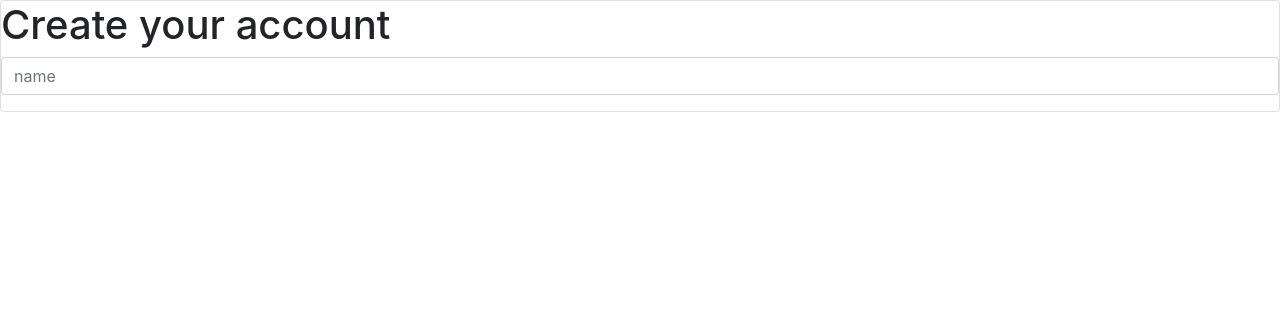
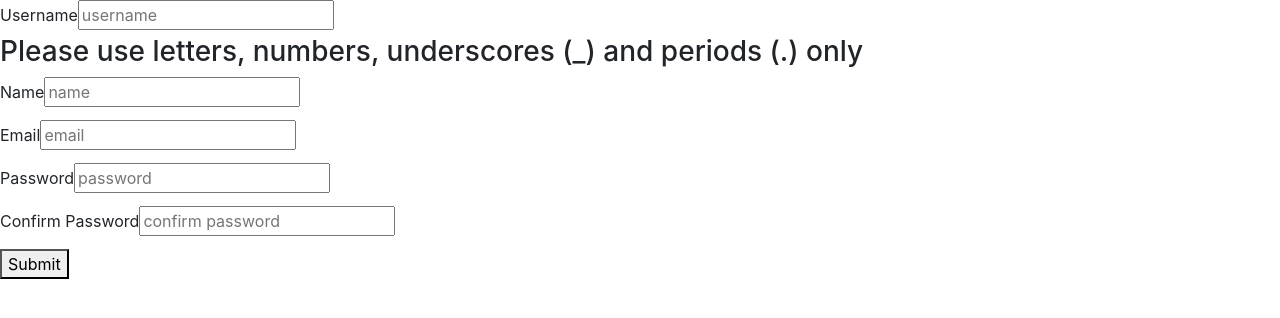
Before and after one commit to dresean/tweetium-ui, a React (Create React App) app in the folder client/: page /register in a window 1280 px wide. Shown: the top 318 px of the page. Built offline with nearby package versions, Linux system fonts and the light colour scheme.

Commit message:
start register component

```diff
--- a/client/src/App.js
+++ b/client/src/App.js
@@ -1,14 +1,17 @@
 import React, { Component } from 'react';
 import { BrowserRouter as Router, Route } from 'react-router-dom'
+import { CookiesProvider } from 'react-cookie'
 import Register from './components/auth/register'
 import './App.css';
 
 class App extends Component {
   render() {
     return (
+      <CookiesProvider>
       <Router>
       <Route path='/register' component={Register} />
       </Router>
+      </CookiesProvider>
     );
   }
 }
--- /dev/null
+++ b/client/src/actions/auth/loginAction.js
@@ -0,0 +1,5 @@
+const SUBMIT_FORM = 'SUBMIT_FORM',
+    IS_LOADING = 'IS_LOADING',
+    CANCEL_SUBMIT = 'CANCEL_SUBMIT',
+    SHOW_MODAL = 'SHOW_MODAL',
+    ERROR = 'ERROR'
--- a/client/src/components/auth/register.js
+++ b/client/src/components/auth/register.js
@@ -1,60 +1,300 @@
+// import React, { Component } from 'react'
+// import { Form, fieldset, h3, label, Input, Button } from 'reactstrap'
+// import axios from 'axios'
+// // import { withCookies, cookies } from 'react-cookie'
+// // import { withRouter } from 'react-router-dom'
+// class Register extends Component {
+//     constructor(props) {
+//         super(props)
+//         this.state = {
+//             username: '',
+//             email: '',
+//             password1: '',
+//             password2: '',
+//             name: '',
+//         }
+//     }
+
+//     handleChange = e => {
+//         this.setState({
+//             [e.target.name]: e.target.value
+//         })
+//     }
+
+//     handleSubmit = e => {
+//         e.preventDefault()
+//         let password
+//         password = this.state.password1 === this.state.password2
+//         ? this.state.password1
+//         : null
+//        axios.post('http://localhost:5000/register', {
+//             username: this.state.username,
+//             email: this.state.email,
+//             password: password,
+//             name: this.state.name
+//         })
+//         .then(res => {
+//             // const { cookies } = this.props
+//             console.log(res)
+//             console.log(res.data)
+//             // cookies.set('email', res.data.token.email, { path: '/'})
+//             // cookies.set('username', res.data.token.username, { path: '/'})
+//             // cookies.set('userId', res.data.token.userId, { path: '/'})
+//             // this.setState({message: res.data.Message})
+//             // alert(this.state.message)
+//             // this.props.history.push('/login')
+//         })
+//         .catch(err => {
+//             console.log(err)
+//             // this.setState({message: err.message})
+//             // alert(this.state.message)
+//             // this.props.history.push('/register')
+//         })
+//     }
+
+//     render() {
+//         const usernameChars = this.state.username.length || 0
+//         const nameChars = this.state.name.length || 0
+//         return (
+//             <div>
+//                 <h1>Create your profile</h1>
+//                 <Form onSubmit={this.handleChange}>
+//                     <fieldset>
+//                         <label for='username'>Username</label>
+//                         <Input
+//                         type='text'
+//                         value={this.state.username}
+//                         onChange={this.handleChange}
+//                         autoComplete='true'
+//                         placeholder='enter your username'
+//                         minLength='3'
+//                         maxLength='25'
+//                         name='username'
+//                         />
+//                         <h3>Please enter only letters, numbers, and _</h3>
+//                         <h3>{usernameChars}/25</h3>
+//                     </fieldset>
+//                     <fieldset>
+//                         <label for='email'>Email</label>
+//                         <Input
+//                         type='email'
+//                         placeholder='enter your email address'
+//                         minLength='5'
+//                         maxLength='50'
+//                         value={this.state.email}
+//                         name='email'
+//                         autoComplete='true'
+//                         onChange={this.handleChange}
+//                         />
+//                     </fieldset>
+//                     <fieldset>
+//                         <label>Password</label>
+//                         <Input
+//                             type='password'
+//                             placeholder='confirm password'
+//                             value={ this.state.password1}
+//                             onChange={this.handleChange}
+//                             name='password1'
+//                         />
+//                         <h3>Please enter a password at least 8 characters long</h3>
+//                     </fieldset>
+//                     <fieldset>
+//                         <label>Confirm Password</label>
+//                         <Input
+//                             type='password'
+//                             placeholder='confirm password'
+//                             value={ this.state.password2}
+//                             onChange={this.handleChange}
+//                             name='password2'
+//                         />
+//                         <h3></h3>
+//                     </fieldset>
+//                     <fieldset>
+//                         <label>Name</label>
+//                         <Input
+//                             type='text'
+//                             value={this.state.name}
+//                             name='name'
+//                             onChange={this.handleChange}
+//                             maxLength='50'
+//                             autoComplete='true'
+//                             placeholder='please enter your name'
+//                         />
+//                         <h3>{nameChars}/50</h3>
+//                     </fieldset>
+//                     <Button type='submit'>Submit</Button>
+//                 </Form>
+//             </div>
+//         )
+//     }
+// }
+
+// export default Register
+
+
+// import React, { Component } from 'react'
+// import axios from 'axios'
+// import { Form, fieldset, Input, h3, Button, label } from 'reactstrap'
+// class Register extends React.Component {
+//     constructor(props) {
+//         super(props)
+//         this.state = {
+//             username: '',
+//             name: '',
+//             email: '',
+//             password: ''
+//         }
+//     }
+
+//     handleSubmit = e => {
+//         e.preventDefault()
+//         axios.post('http://localhost:5000/register', {
+//             username: this.state.username,
+//             name: this.state.name,
+//             password: this.state.password,
+//             email: this.state.email
+//         })
+//         .then(res => {
+//             console.log(res.data)
+//             console.log(res.data.Message)
+//             alert(res.data.Message)
+//             this.props.history.push('/login')
+//         })
+//         .catch(err => {
+//             console.log(err)
+//             console.log(err.Message)
+//         })
+//     }
+
+//     handleChange = e => {
+//         this.setState({
+//             [e.target.name]: e.target.value
+//         })
+//     }
+
+//     render() {
+//         return(
+//         <div>
+//         <form onSubmit={this.handleSubmit}>
+//             <input placeholder='username' type='text' value={this.state.username} onChange={this.handleChange} name='username'/>
+//             <input placeholder='name' type='text' value={this.state.name} onChange={this.handleChange} name='name'/>
+//             <input placeholder='email' type='email' value={this.state.email} onChange={this.handleChange} name='email'/>
+//             <input placeholder='password' type='password' value={this.state.password} onChange={this.handleChange} name='password'/>
+//             <button type='submit'>Submit</button>
+//         </form>
+//         </div>
+//         )
+//     }
+// }
+
+// export default Register
+
 import React, { Component } from 'react'
 import axios from 'axios'
-import { Card, Button, Form, FormGroup, Label, Input, Col, Row, FormText } from 'reactstrap'
-
-
-class Register extends Component {
+class Register extends React.Component {
     constructor(props) {
-        super(props);
+        super(props)
         this.state = {
             username: '',
+            name: '',
+            email: '',
             password1: '',
             password2: '',
-            email: '',
-            name: '',
+            password: '',
+            validating: false
         }
     }
-    handleSubmit = (e) => {
-        return axios.post('localhost:5000/register', this.state)
+
+    handleSubmit = e => {
+        e.preventDefault()
+        if(this.state.password1 === this.state.password2) {
+            this.setState({password: this.state.password2})
+        } else if(this.state.password1 !== this.state.password2) {
+            alert('Your passwords do not match! Please try again')
+            return
+        }
+        axios.post('http://localhost:5000/register', {
+            username: this.state.username,
+            name: this.state.name,
+            password: this.state.password,
+            email: this.state.email
+        })
         .then(res => {
-
+            console.log("It worked", res.data)
+            console.log("Here is the message", res.data.Message)
+            alert(res.data.Message)
+            return this.props.history.push('/login')
+        })
+        .catch(err => {
+            if(err.response) {
+            if(err.response.status === 401){
+                alert(err.response.data.Message, "\n response.status")
+                console.log('err response received! \n\n\n\n')
+                this.props.history.push('/login')
+                return
+            } else return console.log('THis is fucked up!', err.response.data.Message)
+            } else if(err.request) {
+                console.log('no response recieved! \n\n\n\n', err.request)
+            } else console.log('the request had a trigger, oh no! \n\n\n\n', err.message)
         })
     }
 
-    handleChange = (e) => {
-        e.preventDefault()
+    handleChange = e => {
         this.setState({
             [e.target.name]: e.target.value
         })
-        let property = e.target.name
-        showCharacterCount(property)
     }
-    showCharacterCount = (property) => {
-       let str = this.state.property
-       let arr = str.split('')
-       return `${arr.length}/50`
+
+    handleBlur = () => {
+        return this.setState({validating: true})
     }
+
+    usernameValid = text => {
+        let reg = /^(?=.{3,20}$)(?![_.])(?!.*[_.]{2})[a-zA-Z0-9._]+(?<![_.])$/
+    }
+
     render() {
-        return (
-            <div>
-                <Card>
-                    <h1>Create your account</h1>
-                    <Form onSubmit={this.handleSubmit}>
-                        <FormGroup>
-                            <Input
-                            type='text'
-                            value={this.state.value}
-                            onChange={this.handleChange}
-                            name='name'
-                            placeholder='name'
-                            />
-                            <FormText></FormText>
-                        </FormGroup>
-                    </Form>
-                </Card>
-            </div>
+        return(
+        <div>
+        <form onSubmit={this.handleSubmit}>
+            <fieldset>
+                <label for='username'>Username</label>
+            <input placeholder='username' type='text' value={this.state.username} onChange={this.handleChange} name='username'/>
+                <h3>Please use letters, numbers, underscores (_) and periods (.) only</h3>
+            </fieldset>
+            <fieldset>
+                <label for='name'>Name</label>
+            <input placeholder='name' type='text' value={this.state.name} onChange={this.handleChange} name='name'/>
+                <h3></h3>
+            </fieldset>
+            <fieldset>
+                <label for='email'>Email</label>
+            <input placeholder='email' type='email' value={this.state.email} onChange={this.handleChange} name='email'/>
+                <h3></h3>
+            </fieldset>
+            <fieldset>
+                <label for='password1'>Password</label>
+            <input placeholder='password' type='password' value={this.state.password1} onChange={this.handleChange} name='password1'/>
+                <h3></h3>
+            </fieldset>
+            <fieldset>
+                <label for='password2'>Confirm Password</label>
+            <input placeholder='confirm password' type='password' value={this.state.password2} onChange={this.handleChange} name='password2'/>
+                <h3></h3>
+            </fieldset>
+            <button type='submit'>Submit</button>
+        </form>
+        </div>
         )
     }
 }
 
+
+
 export default Register
+
+
+//todo fix errors:
+// form filled but not seeing new values
+// form filled with duplicate info not correct error
+// form errors in duplicate headers in server route handling
```
Also changed, not shown: client/package.json (+5 -5 lines), client/src/actions/auth/logoutAction.js (added), client/src/actions/auth/registerAction.js (added), 1 other file (tests, documents, lock files or other folders).
